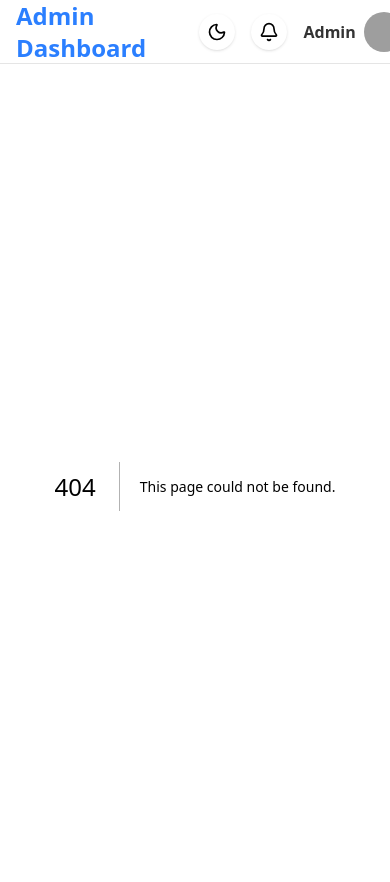
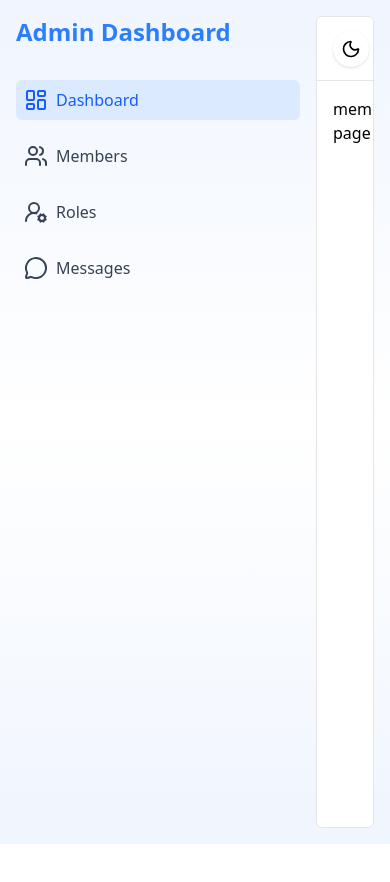
Before and after one commit to HarshalMargaj/saas-dashboard, a Next.js app: page /members in a window 390 px wide. Before the commit this address had no page. Shown: the top 882 px of the page. After the commit the page ends 844 px from the top, so only its background shows below. Built offline with nearby package versions, Linux system fonts and the light colour scheme; grey boxes are pictures that could not be loaded.

Commit message:
implement responsive sidebar with collapsible toggle and navigation

```diff
--- /dev/null
+++ b/app/_components/ClientLayout.jsx
@@ -0,0 +1,24 @@
+"use client";
+
+import { useState } from "react";
+import Sidebar from "./Sidebar";
+import Navbar from "./Navbar";
+
+const ClientLayout = ({ children }) => {
+	const [sidebarVisible, setSidebarVisible] = useState(true);
+
+	return (
+		<div className="flex min-h-screen">
+			<Sidebar visible={sidebarVisible} setVisible={setSidebarVisible} />
+			<div className="flex flex-col flex-1 m-4 bg-white border border-neutral-200 rounded-md overflow-hidden">
+				<Navbar
+					visible={sidebarVisible}
+					setVisible={setSidebarVisible}
+				/>
+				<main className="flex-1 overflow-y-auto p-4">{children}</main>
+			</div>
+		</div>
+	);
+};
+
+export default ClientLayout;
--- a/app/_components/Navbar.jsx
+++ b/app/_components/Navbar.jsx
@@ -1,4 +1,4 @@
-import { Bell, Moon } from "lucide-react";
+import { Bell, Moon, Sidebar } from "lucide-react";
 import React from "react";
 import Tooltip from "./Tooltip";
 
@@ -7,12 +7,14 @@ const navbarIcons = [
 	{ id: 2, icon: <Bell size={20} />, name: "Notifications" },
 ];
 
-const Navbar = () => {
+const Navbar = ({ visible, setVisible }) => {
+	const toggleSidebar = () => {
+		setVisible(!visible);
+	};
+
 	return (
 		<div className="h-16 px-4 border-b border-neutral-200 flex items-center justify-between bg-white">
-			<h1 className="text-2xl font-bold text-blue-500">
-				Admin Dashboard
-			</h1>
+			<Sidebar className="cursor-pointer" onClick={toggleSidebar} />
 			<div className="flex items-center gap-4">
 				{navbarIcons.map(icon => (
 					<div
--- /dev/null
+++ b/app/_components/Sidebar.jsx
@@ -0,0 +1,63 @@
+"use client";
+
+import {
+	LayoutDashboard,
+	MessageCircle,
+	UserRoundCog,
+	Users,
+} from "lucide-react";
+import React, { useState } from "react";
+import { useRouter } from "next/navigation";
+
+const items = [
+	{ id: 1, name: "Dashboard", icon: <LayoutDashboard />, path: "/dashboard" },
+	{ id: 2, name: "Members", icon: <Users />, path: "/members" },
+	{ id: 3, name: "Roles", icon: <UserRoundCog />, path: "/roles" },
+	{ id: 4, name: "Messages", icon: <MessageCircle />, path: "/messages" },
+];
+
+const Sidebar = ({ visible }) => {
+	const [selectedTab, setSelectedTab] = useState(1);
+	const router = useRouter();
+
+	return (
+		<div
+			className={`py-4 pl-4 transition-all duration-300 ease-in-out ${
+				visible ? "w-[300px]" : "w-20 flex items-center flex-col"
+			} space-y-8 `}
+		>
+			<h1 className="text-2xl font-bold text-blue-500">
+				{visible ? (
+					"Admin Dashboard"
+				) : (
+					<img src="/dashboard.png" className="h-8 w-8" />
+				)}
+			</h1>
+			<div className="space-y-4 text-gray-700">
+				{items.map(item => (
+					<div
+						onClick={() => {
+							router.push(item.path);
+							setSelectedTab(item.id);
+						}}
+						key={item.id}
+						className={`flex gap-2 items-center p-2  rounded-md ${
+							visible ? "flex-row" : "flex-col"
+						} cursor-pointer ${
+							selectedTab === item.id
+								? "bg-blue-100 text-blue-600"
+								: "hover:bg-blue-200 hover:text-blue-600"
+						}`}
+					>
+						{item.icon}
+						<div className={`${visible ? "" : "text-xs"}`}>
+							{item.name}
+						</div>
+					</div>
+				))}
+			</div>
+		</div>
+	);
+};
+
+export default Sidebar;
--- /dev/null
+++ b/app/dashboard/page.jsx
@@ -0,0 +1,7 @@
+import React from "react";
+
+const page = () => {
+	return <div>dashboard page</div>;
+};
+
+export default page;
--- a/app/layout.js
+++ b/app/layout.js
@@ -1,7 +1,7 @@
 import { Geist, Geist_Mono } from "next/font/google";
 import "./globals.css";
 
-import Navbar from "@/app/_components/Navbar";
+import ClientLayout from "./_components/ClientLayout";
 
 const geistSans = Geist({
 	variable: "--font-geist-sans",
@@ -25,10 +25,9 @@ export default function RootLayout({ children }) {
 	return (
 		<html lang="en">
 			<body
-				className={`${geistSans.variable} ${geistMono.variable} antialiased bg-neutral-100`}
+				className={`${geistSans.variable} ${geistMono.variable} antialiased bg-[linear-gradient(to_bottom,_rgba(59,130,246,0.08),_white,_rgba(59,130,246,0.08))]`}
 			>
-				<Navbar />
-				{children}
+				<ClientLayout>{children}</ClientLayout>
 			</body>
 		</html>
 	);
--- /dev/null
+++ b/app/members/page.jsx
@@ -0,0 +1,7 @@
+import React from "react";
+
+const page = () => {
+	return <div>members page</div>;
+};
+
+export default page;
--- /dev/null
+++ b/app/messages/page.jsx
@@ -0,0 +1,7 @@
+import React from "react";
+
+const page = () => {
+	return <div>messages page</div>;
+};
+
+export default page;
--- /dev/null
+++ b/app/roles/page.jsx
@@ -0,0 +1,7 @@
+import React from "react";
+
+const page = () => {
+	return <div>roles page</div>;
+};
+
+export default page;
```
Also changed, not shown: app/(main)/page.jsx (renamed from app/(dashboard)/page.jsx).
